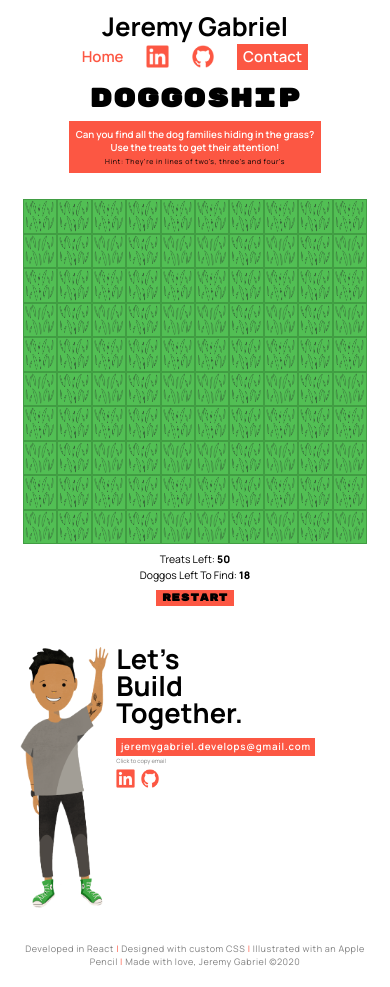
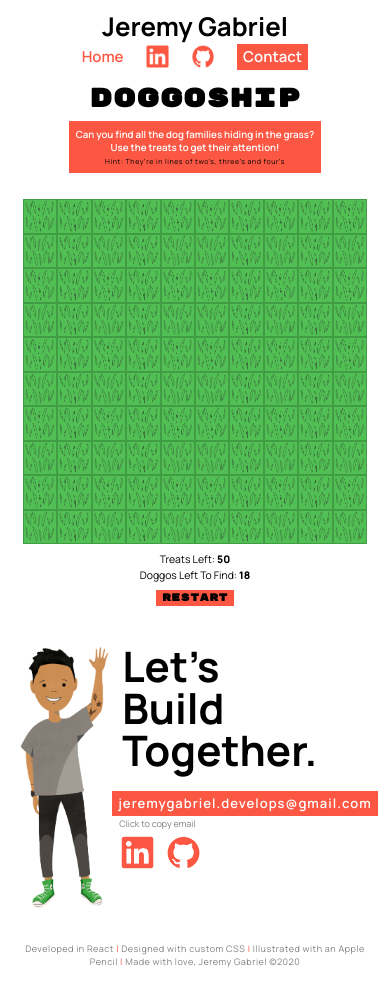
Before and after one commit to jeremyagabriel/jeremyagabriel, a React (Create React App) app: page /battleship in a window 390 px wide. Built offline with nearby package versions, Linux system fonts and the light colour scheme.

Commit message:
Improved mobile responsiveness

```diff
--- a/package.json
+++ b/package.json
@@ -1,5 +1,5 @@
 {
-  "name": "jeremygabrielportfolio",
+  "name": "jeremyagabriel",
   "version": "0.1.0",
   "private": true,
   "dependencies": {
--- a/public/index.html
+++ b/public/index.html
@@ -26,7 +26,7 @@
       work correctly both with client-side routing and a non-root public URL.
       Learn how to configure a non-root public URL by running `npm run build`.
     -->
-    <title>React App</title>
+    <title>Jeremy Gabriel</title>
   </head>
   <body>
     <noscript>You need to enable JavaScript to run this app.</noscript>
--- a/src/App.css
+++ b/src/App.css
@@ -978,13 +978,21 @@ footer {
     margin-right: 11.4px;
   }
 
-  /* #contactEmail {
+  #contactEmail {
     font-size: 15px;
-    height: 22.5px;
+    letter-spacing: 1.2px;
+    margin-left: 13.7px;
+    margin-top: 20.58px;
+    height: 22px;
     width: 300px;
-    letter-spacing: 1.2px;
-    padding: 3.5px;
-  } */
+    padding: 3.4px;
+  }
+
+  #contactTitle {
+    font-size: 42px;
+    margin-left: 13.7px;
+    width: 150px;
+  }
 
   #headline {
     margin-top: 90px;
@@ -996,10 +1004,11 @@ footer {
     letter-spacing: 0.6px;
   }
   #jeremyCartoonContainer {
-    width: 259px;
+    width: 89px;
   }
   #jeremyCartoon {
     width: 89px;
+
   }
   .projectCaption {
     letter-spacing: 0.78px;
@@ -1014,9 +1023,62 @@ footer {
     letter-spacing: 0.75px;
     line-height: 16px;
   }
+  .contactLogos {
+    height: 32.92px;
+    width: 32.92px;
+  }
+  #contactLogoContainer {
+    margin-top: 6px;
+    margin-left: 12.8px;
+  }
+  .contactLinks {
+    margin-right: 20px;
+  }
 
+  #copySuccess {
+    font-size: 9px;
+  }
+  #aboutButton {
+    font-size: 12px;
+    padding: 3px;
+    width: 89px;
+    height: 17px;
+  }
+
+}
+
+@media only screen and (max-width: 450px) {
+  #contactEmail {
+    font-size: 3.35vw;
+    letter-spacing: 0.259vw;
+    margin-left: 1vw;
+    margin-top: 20.58px;
+    height: 5vw;
+    width: 66.5vw;
+    padding: 0.75vw;
+  }
 }
 
 @media only screen and (max-width: 425px) {
   .app-title.scrolled {width: 150px}
 }
+
+@media only screen and (max-width: 400px) {
+  .navbar {padding: 0 5px}
+  /* #contactEmail {
+    font-size: 3.35vw;
+    letter-spacing: 0.259vw;
+    margin-left: 13.7px;
+    margin-top: 20.58px;
+    height: 5vw;
+    width: 66.5vw;
+    padding: 0.75vw;
+  } */
+}
+
+@media only screen and (max-width: 374px) {
+  .navLinks {margin: 0 6px;}
+  .navLinksAbout {margin: 0 6px 0 0;}
+  .navLogos {margin: 0 6px;}
+  .contactButton {margin: 0 0 0 6px;}
+}
```
